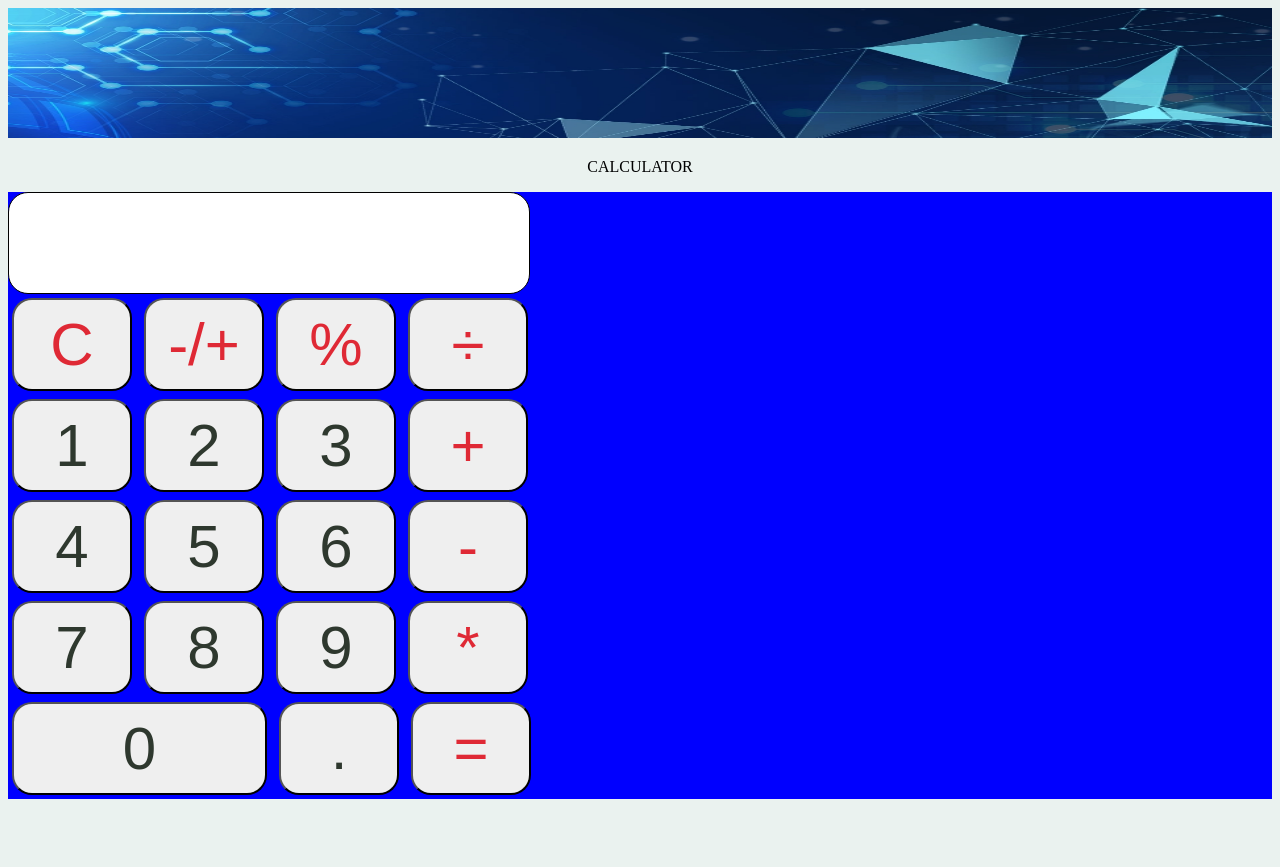
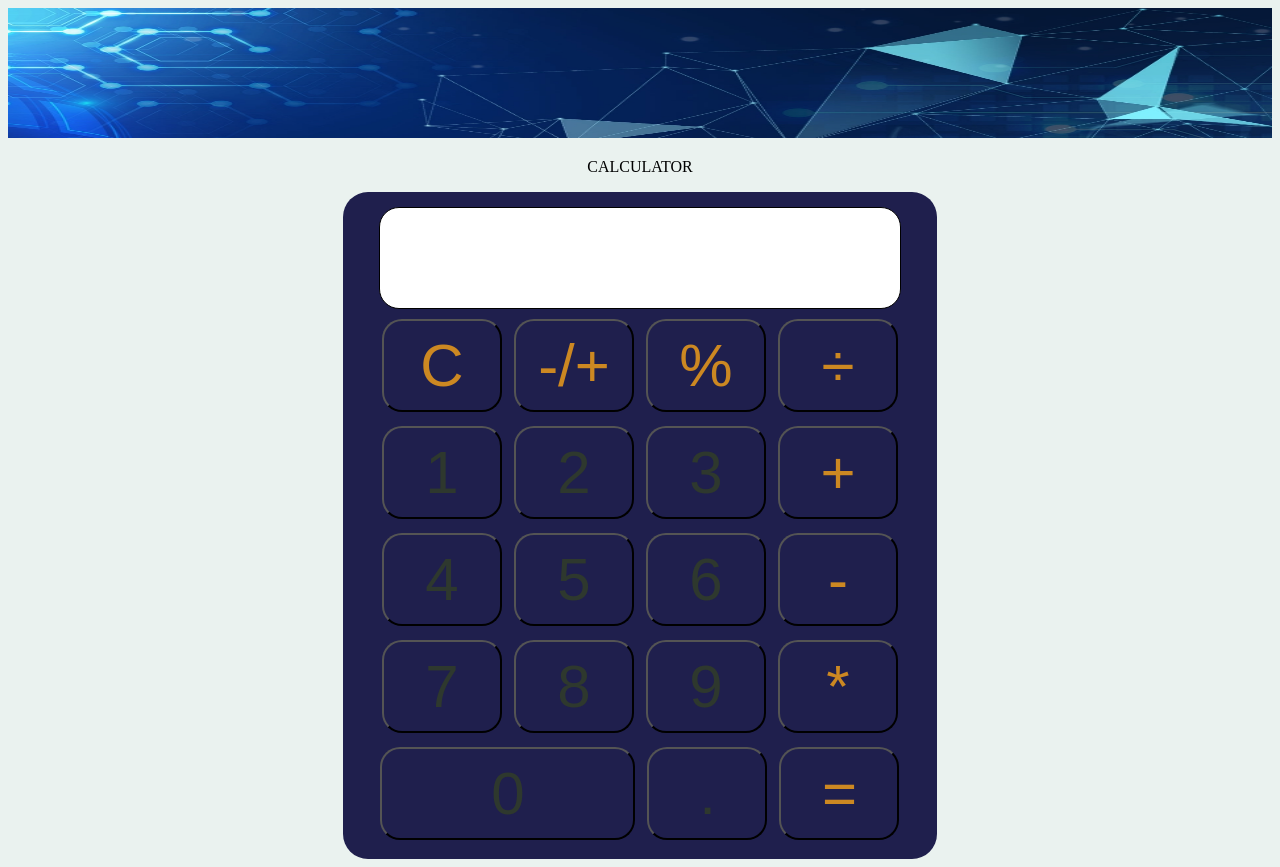
Before and after one commit to RBK-Project/Calculator-Project, a plain HTML site: page index.html in a window 1280 px wide. Before the commit the page ends 807 px from the top, so only its background shows below. Drawn offline with nearby package versions, Linux system fonts and the light colour scheme.

Commit message:
Update style.css

```diff
--- a/style.css
+++ b/style.css
@@ -11,7 +11,13 @@ body {
 .calculator {
 	display: flex;
 	flex-direction: column;
-	background-color: blue;
+	background-color: #1f1f4d;
+    width: 47%;
+    align-items: center;
+    margin: auto;
+    padding-top: 15px;
+    padding-bottom: 15px;
+    border-radius: 25px;
 }
 
 #fixed-result{
@@ -26,6 +32,11 @@ button {
 	padding: 10px;
 	margin: 4px;
 	width: 120px;
+	margin-top: 10px;
+	background-color: #1f1f4d;
+}
+button:hover {
+
 }
 
 #picture {
@@ -43,7 +54,7 @@ button {
 	font-size: 60px;
 }
 .operater {
-	color:#DF2935;
+	color:#cc8822;
 	font-size: 60px;
 
 }
```
